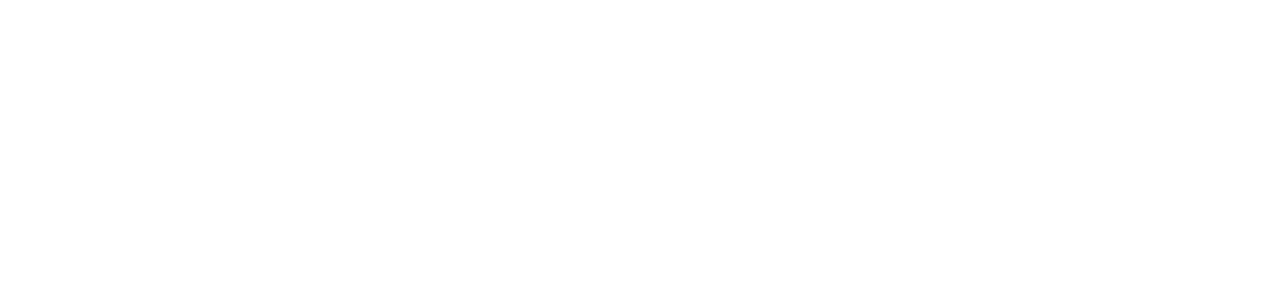
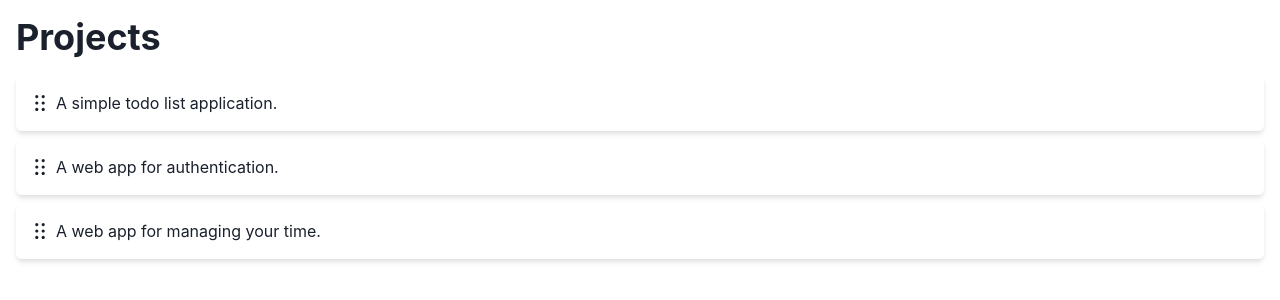
Before and after one commit to Dan6erbond/career-manager, a React (Vite) app in the folder client/: page / in a window 1280 px wide. Shown: the top 300 px of the page. Built offline with nearby package versions, Linux system fonts and the light colour scheme.

Commit message:
[ENHANCEMENT] Smooth Drag and Drop (#1)

```diff
--- a/client/package.json
+++ b/client/package.json
@@ -9,6 +9,7 @@
     "preview": "vite preview"
   },
   "dependencies": {
+    "@chakra-ui/icons": "^1.1.1",
     "@chakra-ui/react": "^1.7.4",
     "@emotion/react": "^11",
     "@emotion/styled": "^11",
--- a/client/src/App.tsx
+++ b/client/src/App.tsx
@@ -1,5 +1,19 @@
+import { Box } from "@chakra-ui/react";
+import { BrowserRouter, Route, Routes } from "react-router-dom";
+import { Home } from "./pages/home";
+
 function App() {
-  return <div className="App"></div>;
+  return (
+    <Box className="App">
+      <BrowserRouter>
+        <Box p={4}>
+          <Routes>
+            <Route path="/" element={<Home />} />
+          </Routes>
+        </Box>
+      </BrowserRouter>
+    </Box>
+  );
 }
 
 export default App;
--- /dev/null
+++ b/client/src/components/projects/ProjectListItem.tsx
@@ -0,0 +1,195 @@
+import { DragHandleIcon } from "@chakra-ui/icons";
+import { Box, HStack, Text } from "@chakra-ui/react";
+import { motion } from "framer-motion";
+import { CSSProperties, useEffect, useRef } from "react";
+import {
+  DropTargetMonitor,
+  useDrag,
+  useDragLayer,
+  useDrop,
+  XYCoord,
+} from "react-dnd";
+import { getEmptyImage } from "react-dnd-html5-backend";
+import { DND_ITEM_TYPES } from "../../lib/constants";
+import { Project } from "../../types/Project";
+
+interface DragItem {
+  type: string;
+  id: number;
+  index: number;
+  description: string;
+}
+
+interface ProjectListItemProps {
+  project: Project;
+  index: number;
+  moveIndex: (id: number, to: number) => void;
+}
+
+export const ProjectListItem = ({
+  project: { id, description },
+  moveIndex,
+  index,
+}: ProjectListItemProps) => {
+  const ref = useRef<HTMLDivElement>(null);
+
+  const [{ isDragging }, dragRef, preview] = useDrag(
+    () => ({
+      type: DND_ITEM_TYPES.PROJECT_LIST_ITEM,
+      item: () => {
+        return { id, index, description };
+      },
+      collect: (monitor) => ({
+        isDragging: monitor.isDragging(),
+      }),
+    }),
+    []
+  );
+
+  useEffect(() => {
+    preview(getEmptyImage(), { captureDraggingState: true });
+  });
+
+  const [{ handlerId }, dropRef] = useDrop({
+    accept: DND_ITEM_TYPES.PROJECT_LIST_ITEM,
+    collect(monitor) {
+      return {
+        handlerId: monitor.getHandlerId(),
+      };
+    },
+    hover(item: DragItem, monitor: DropTargetMonitor) {
+      if (!ref.current) {
+        return;
+      }
+
+      const dragIndex = item.index;
+      const hoverIndex = index;
+
+      if (dragIndex === hoverIndex) {
+        return;
+      }
+
+      // Determine rectangle on screen
+      const hoverBoundingRect = ref.current?.getBoundingClientRect();
+
+      // Get vertical middle
+      const hoverMiddleY =
+        (hoverBoundingRect.bottom - hoverBoundingRect.top) / 2;
+
+      // Determine mouse position
+      const clientOffset = monitor.getClientOffset();
+
+      // Get pixels to the top
+      const hoverClientY = (clientOffset as XYCoord).y - hoverBoundingRect.top;
+
+      // Only perform the move when the mouse has crossed half of the items height
+      // When dragging downwards, only move when the cursor is below 50%
+      // When dragging upwards, only move when the cursor is above 50%
+
+      // Dragging downwards
+      if (dragIndex < hoverIndex && hoverClientY < hoverMiddleY) {
+        return;
+      }
+
+      // Dragging upwards
+      if (dragIndex > hoverIndex && hoverClientY > hoverMiddleY) {
+        return;
+      }
+
+      moveIndex(item.id, hoverIndex);
+      item.index = hoverIndex;
+    },
+  });
+
+  dropRef(ref);
+
+  return (
+    <Box
+      as={motion.div}
+      variants={{
+        static: {
+          opacity: 1,
+        },
+        drag: {
+          opacity: 0.5,
+        },
+      }}
+      ref={ref}
+      animate={isDragging ? "drag" : "static"}
+      layoutId={`${DND_ITEM_TYPES.PROJECT_LIST_ITEM}-${id}`}
+      rounded="md"
+      shadow="md"
+      p={4}
+      data-handler-id={handlerId}
+    >
+      <HStack spacing={2}>
+        <DragHandleIcon ref={dragRef} cursor="move" />
+        <Text>{description}</Text>
+      </HStack>
+    </Box>
+  );
+};
+
+const layerStyles: CSSProperties = {
+  position: "fixed",
+  pointerEvents: "none",
+  zIndex: 100,
+  left: 0,
+  top: 0,
+  width: "100%",
+  height: "100%",
+};
+
+function getItemStyles(
+  initialOffset: XYCoord | null,
+  currentOffset: XYCoord | null
+) {
+  if (!initialOffset || !currentOffset) {
+    return {
+      display: "none",
+    };
+  }
+  let { x, y } = currentOffset;
+  const transform = `translate(${x}px, ${y}px)`;
+  return {
+    transform,
+    WebkitTransform: transform,
+  };
+}
+
+export const ProjectListItemDragLayer = () => {
+  const { itemType, isDragging, item, initialOffset, currentOffset } =
+    useDragLayer((monitor) => ({
+      item: monitor.getItem(),
+      itemType: monitor.getItemType(),
+      initialOffset: monitor.getInitialSourceClientOffset(),
+      currentOffset: monitor.getSourceClientOffset(),
+      isDragging: monitor.isDragging(),
+    }));
+
+  if (!isDragging) {
+    return null;
+  }
+
+  function renderItem() {
+    switch (itemType) {
+      case DND_ITEM_TYPES.PROJECT_LIST_ITEM:
+        return (
+          <Box rounded="md" shadow="md" p={4} bg="gray.50">
+            <HStack spacing={2}>
+              <DragHandleIcon />
+              <Text>{item.description}</Text>
+            </HStack>
+          </Box>
+        );
+    }
+  }
+
+  return (
+    <Box style={layerStyles}>
+      <Box style={getItemStyles(initialOffset, currentOffset)}>
+        {renderItem()}
+      </Box>
+    </Box>
+  );
+};
--- /dev/null
+++ b/client/src/lib/constants.ts
@@ -0,0 +1,3 @@
+export const DND_ITEM_TYPES = {
+  PROJECT_LIST_ITEM: "project-list-item",
+};
--- /dev/null
+++ b/client/src/lib/projects.ts
@@ -0,0 +1,16 @@
+import { Project } from "../types/Project";
+
+export const projects: Project[] = [
+  {
+    id: 1,
+    description: "A simple todo list application.",
+  },
+  {
+    id: 2,
+    description: "A web app for authentication.",
+  },
+  {
+    id: 3,
+    description: "A web app for managing your time.",
+  },
+];
--- a/client/src/main.tsx
+++ b/client/src/main.tsx
@@ -1,11 +1,18 @@
 import React from "react";
+import { DndProvider } from "react-dnd";
+import { HTML5Backend } from "react-dnd-html5-backend";
 import ReactDOM from "react-dom";
 import App from "./App";
 import "./index.css";
+import { ChakraProvider } from "@chakra-ui/react";
 
 ReactDOM.render(
   <React.StrictMode>
-    <App />
+    <DndProvider backend={HTML5Backend}>
+      <ChakraProvider>
+        <App />
+      </ChakraProvider>
+    </DndProvider>
   </React.StrictMode>,
   document.getElementById("root")
 );
--- /dev/null
+++ b/client/src/pages/home.tsx
@@ -0,0 +1,46 @@
+import { Heading, VStack } from "@chakra-ui/react";
+import { useCallback, useState } from "react";
+import {
+  ProjectListItem,
+  ProjectListItemDragLayer,
+} from "../components/projects/ProjectListItem";
+import { projects as projectList } from "../lib/projects";
+
+export const Home = () => {
+  const [projects, setProjects] = useState(projectList);
+
+  const moveIndex = useCallback(
+    (id: number, to: number) => {
+      setProjects((projects) => {
+        const project = projects.find((project) => project.id === id);
+        const newProjects = [...projects];
+        if (project !== undefined) {
+          newProjects.splice(
+            to,
+            0,
+            newProjects.splice(projects.indexOf(project), 1)[0]
+          );
+        }
+        return newProjects;
+      });
+    },
+    [setProjects]
+  );
+
+  return (
+    <VStack spacing={4} align="stretch">
+      <Heading>Projects</Heading>
+      <VStack spacing={2} align="stretch">
+        <ProjectListItemDragLayer />
+        {projects.map((project, index) => (
+          <ProjectListItem
+            key={project.id}
+            project={project}
+            moveIndex={moveIndex}
+            index={index}
+          />
+        ))}
+      </VStack>
+    </VStack>
+  );
+};
--- /dev/null
+++ b/client/src/types/Project.ts
@@ -0,0 +1,4 @@
+export interface Project {
+  id: number;
+  description: string;
+}
```
Also changed, not shown: client/.eslintrc.json, 1 other file (tests, documents, lock files or other folders).
